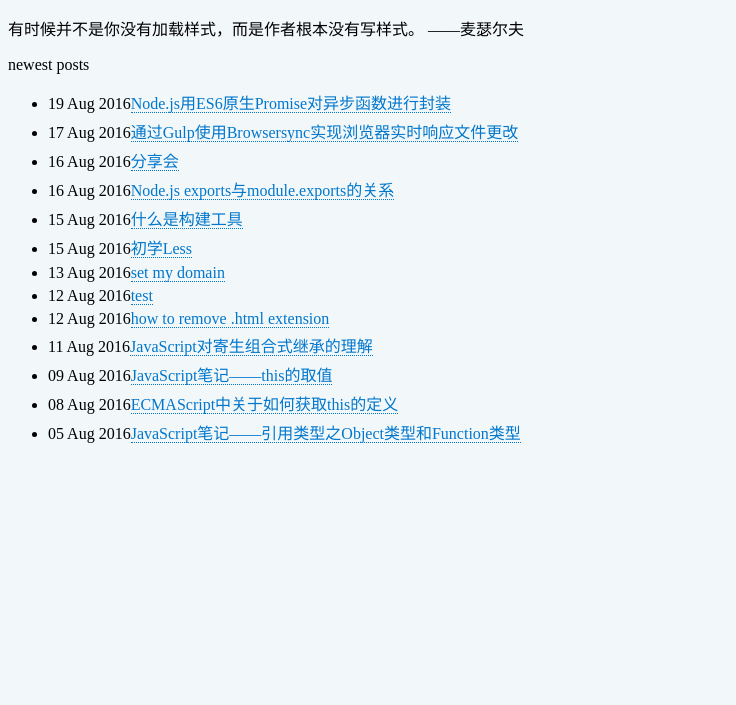
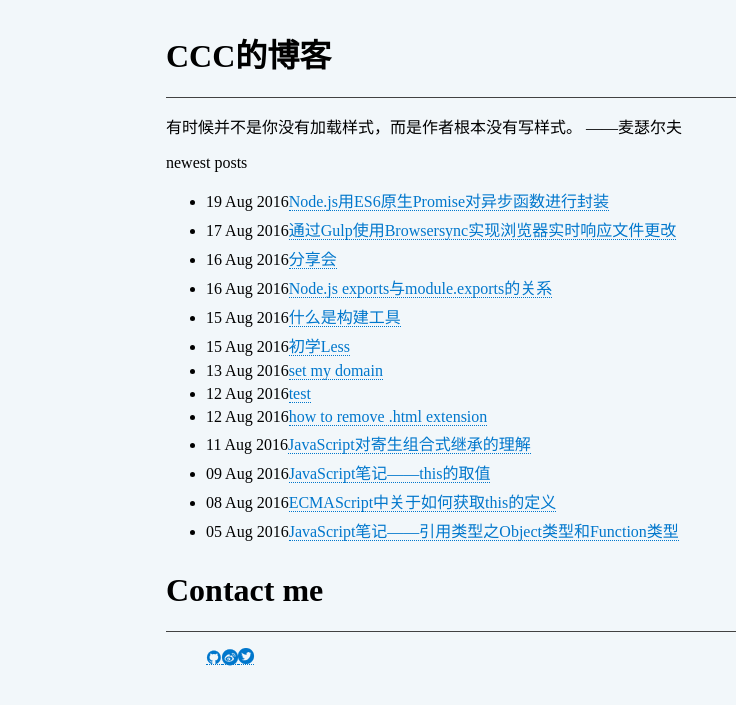
Before and after one commit to ChuChencheng/ChuChencheng.github.io, a Jekyll site: the page built from index.html, in a window 1280 px wide. Shown: the top 705 px of the page, without its empty margins (0-736 px from the left). Built offline with Jekyll 4.4.1, drawn with Linux system fonts in a browser that asks for light colours; nearby versions of some CDN libraries.

Commit message:
update stylesheet

```diff
--- a/css/default.css
+++ b/css/default.css
@@ -1,3 +1,24 @@
+@font-face {
+  font-family: 'socialicons';
+  src: url('../font/socialicons.eot');
+  /* IE9*/
+  src: url('../font/socialicons.eot?#iefix') format('embedded-opentype'), /* IE6-IE8 */ url('../font/socialicons.woff') format('woff'), /* chrome、firefox */ url('../font/socialicons.ttf') format('truetype'), /* chrome、firefox、opera、Safari, Android, iOS 4.2+*/ url('../font/socialicons.svg#iconfont') format('svg');
+  /* iOS 4.1- */
+}
+.socialicons {
+  font-family: "socialicons" !important;
+  font-size: 16px;
+  font-style: normal;
+  -webkit-font-smoothing: antialiased;
+  -webkit-text-stroke-width: 0.2px;
+  -moz-osx-font-smoothing: grayscale;
+}
+.social-list {
+  list-style-type: none;
+}
+.social-list li {
+  float: left;
+}
 body {
   background-color: #f2f7fa;
 }
@@ -29,6 +50,9 @@ button {
   border-radius: 5px;
   outline: none;
   font-size: 14px;
+}
+button {
+  cursor: pointer;
 }
 textarea {
   width: 600px;
@@ -97,7 +121,6 @@ select:focus {
   font-weight: bold;
   border: 1px solid #357ebd;
   background: #428bca;
-  cursor: pointer;
 }
 .add-comment button[type=submit]:hover {
   border: 1px solid #285e8e;
--- a/index.html
+++ b/index.html
@@ -3,9 +3,11 @@ layout: default
 title: CCC's blog
 ---
 
-<div class="content">
-
-<div class="qoute-of-myself">
+<div class="content panel">
+<div class="panel-header">
+    <h1>CCC的博客</h1>
+</div>
+<div class="quote-of-myself">
     <p>有时候并不是你没有加载样式，而是作者根本没有写样式。  ——麦瑟尔夫</p>
 </div>
 
@@ -18,3 +20,14 @@ title: CCC's blog
 </ul>
 
 </div>
+
+<div class="panel">
+    <div class="panel-header">
+        <h1>Contact me</h1>
+    </div>
+    <ul class="social-list">
+        <li><a href="https://github.com/C2CCC" class="socialicons">&#xe69f;</a></li>
+        <li><a href="http://weibo.com/2905434570/profile" class="socialicons">&#xe653;</a></li>
+        <li><a href="https://twitter.com/azureternite" class="socialicons">&#xe623;</a></li>
+    </ul>
+</div>
```
Also changed, not shown: less/default.less (+28 -1 lines), font/socialicons.ttf (added), font/socialicons.woff (added), 2 other files.
